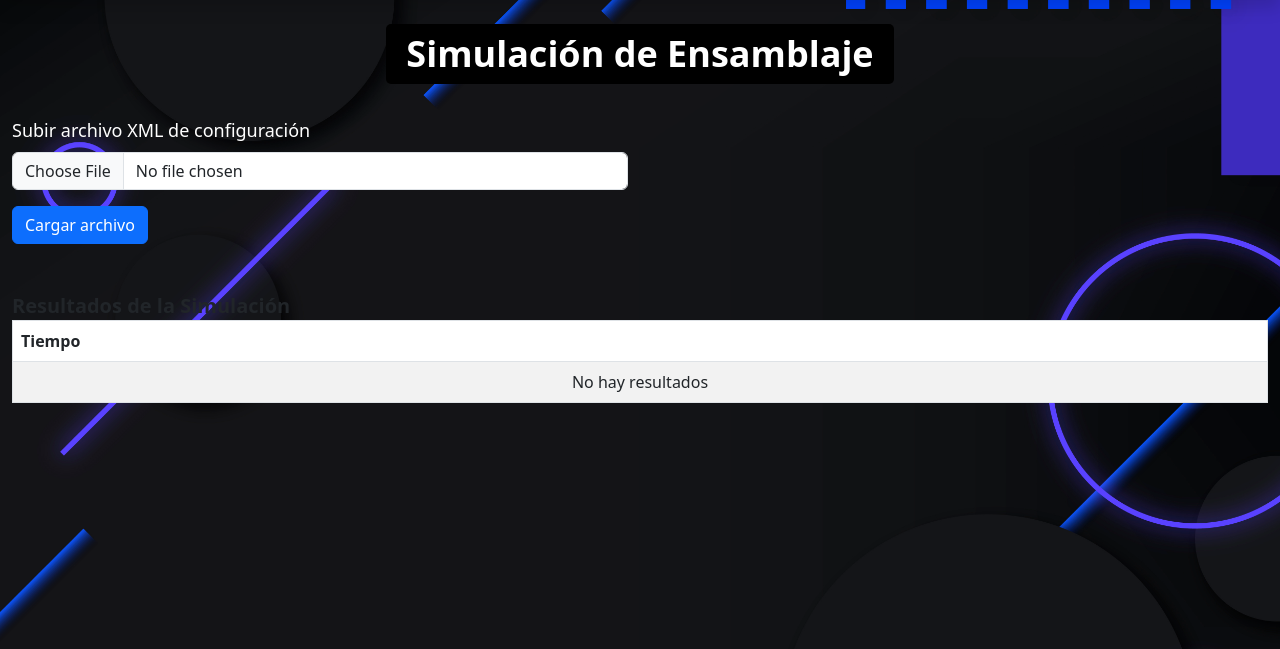
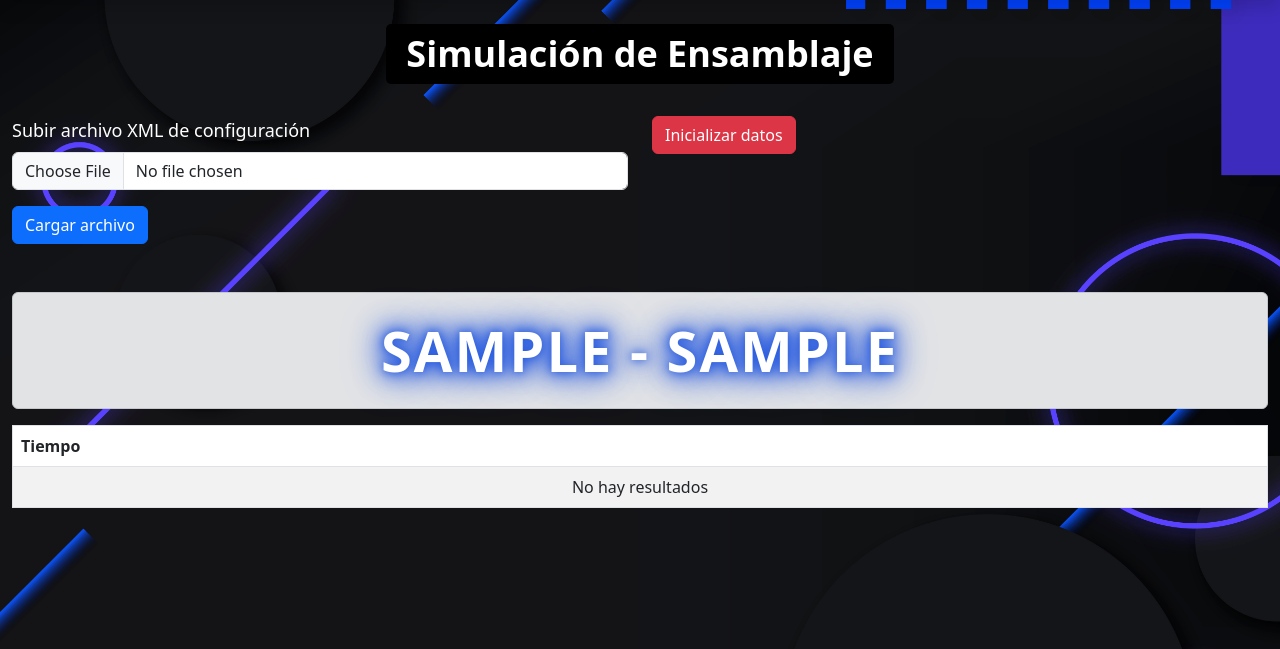
Before and after one commit to DavidVelasquez77/-IPC2_Proyecto2_202307705, a Flask app: template templates/archivo.html in a window 1280 px wide. Shown: the part 64-713 px from the top of the page. Run offline with Flask 3, Linux system fonts and the light colour scheme; the template is opened without the code that fills it: most values are stand-ins (such as "Sample title", 1, 10 or a date in 2020).

Commit message:
inicar datos

```diff
--- a/app.py
+++ b/app.py
@@ -146,7 +146,9 @@
 
                         segundo += 1
 
-    return render_template('archivo.html', resultados=resultados, maquinas=CustomList())
+    return render_template('archivo.html', resultados=resultados, maquinas=CustomList(),
+                            maquina_seleccionada=maquina_seleccionada, producto_seleccionado=producto_seleccionado)
+
 
 def obtener_linea_y_componente(paso):
     linea = ""
@@ -173,5 +175,12 @@
 def ayuda():
     return render_template('ayuda.html')
 
+@app.route('/reset', methods=['POST'])
+def reset():
+    # Limpiar la sesión para eliminar cualquier dato cargado previamente
+    session.clear()
+    return redirect(url_for('archivo'))
+
+
 if __name__ == '__main__':
     app.run(debug=True)
--- a/templates/archivo.html
+++ b/templates/archivo.html
@@ -68,6 +68,13 @@
                 {% endif %}
             </div>
 
+            <!-- Botón para inicializar datos -->
+            <div class="col-md-6 mb-4">
+                <form action="/reset" method="POST">
+                    <button type="submit" class="btn btn-danger">Inicializar datos</button>
+                </form>
+            </div>
+
             <!-- Selección de máquina y producto -->
             <div class="col-md-6">
                 {% if maquinas.size() > 0 %}
@@ -107,7 +114,17 @@
 
     <!-- Tabla dinámica -->
     <div class="container mx-auto mt-4">
-        <h2 class="text-xl font-bold">Resultados de la Simulación</h2>
+        <!-- Mostrar nombre de la máquina y producto seleccionados -->
+        {% if maquina_seleccionada and producto_seleccionado %}
+        <div class="alert alert-secondary text-center py-4">
+            <h1 class="display-4 font-weight-bold text-uppercase"
+                style="color: #FFFFFF; font-weight: bold; letter-spacing: 2px; text-shadow: 0 0 10px #2559DF, 0 0 20px #2559DF, 0 0 30px #2559DF, 0 0 40px #2559DF;">
+                {{ maquina_seleccionada }} - {{ producto_seleccionado }}
+            </h1>
+        </div>
+
+        {% endif %}
+
         <table class="table table-striped table-bordered">
             <thead>
                 <tr>
```
